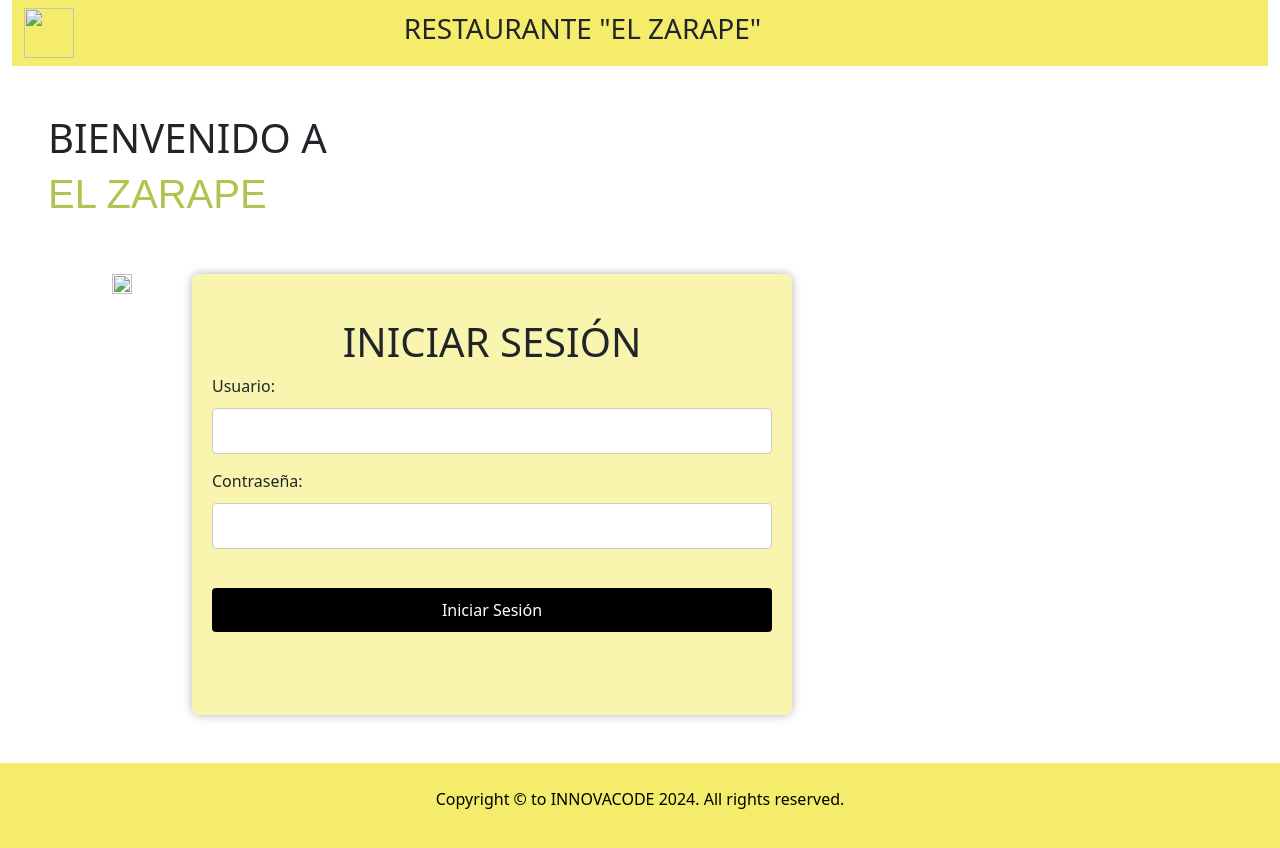
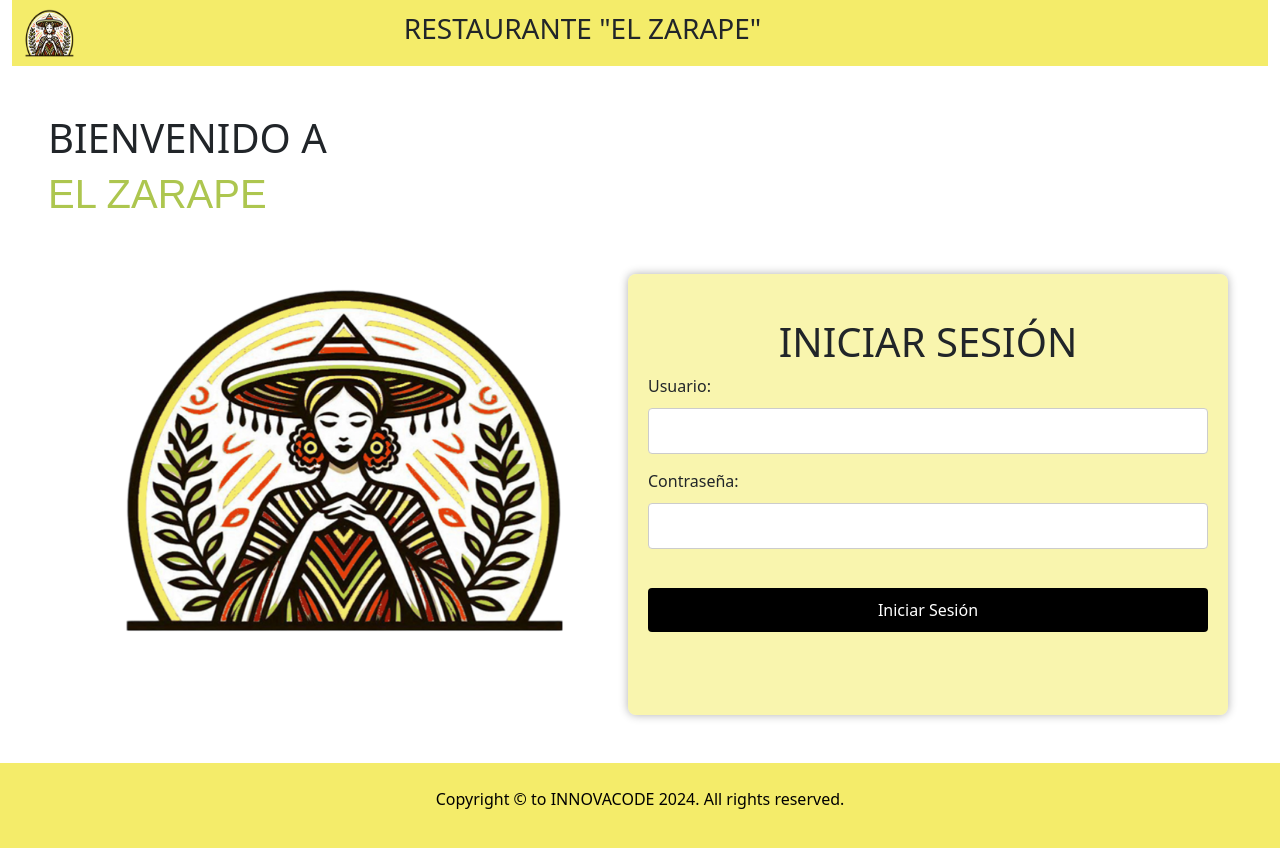
Before and after one commit to Luz-zi/ElZarape, a plain HTML site: page index.html in a window 1280 px wide. Drawn offline with nearby package versions, Linux system fonts and the light colour scheme; files that its build step writes are made by us from their sources.

Commit message:
Actualizando....

```diff
--- a/index.html
+++ b/index.html
@@ -16,7 +16,7 @@
         <div class="container-fluid">
             <nav class="navbar navbar-expand-sm nav">
                 <div class="container-fluid">
-                    <img class="imagenicono" src="recursos/ZarapeLogo.png" alt=""/>
+                    <img class="imagenicono" src="web/recursos/ZarapeLogo.png" alt=""/>
                     <p><h3>RESTAURANTE "EL ZARAPE"</h3></p><br>
                     <p></p>
                     </div>
@@ -38,7 +38,7 @@
 
             <div class="contenedor-formulario container">
                 <div>
-                    <img src="recursos/ZarapeLogo.png" class="imagenInicio" alt=""/>
+                    <img src="web/recursos/ZarapeLogo.png" class="imagenInicio" alt=""/>
                 </div>
                 <div class="form"><br>
                     <h1 class="text-center">INICIAR SESIÓN</h1>
@@ -65,10 +65,10 @@
 
             </footer>
 
-            <script src="style/js/bootstrap.bundle.js" type="text/javascript"></script>
-            <script src="js/main.js" type="text/javascript"></script>
+            <script src="web/style/js/bootstrap.bundle.js" type="text/javascript"></script>
+            <script src="web/js/main.js" type="text/javascript"></script>
             <script src="sesion.js" type="text/javascript"></script>
-            <link href="style/css/mycss.css" rel="stylesheet" type="text/css"/>
+            <link href="web/style/css/mycss.css" rel="stylesheet" type="text/css"/>
         </div>
     </body>
 </html>
```
